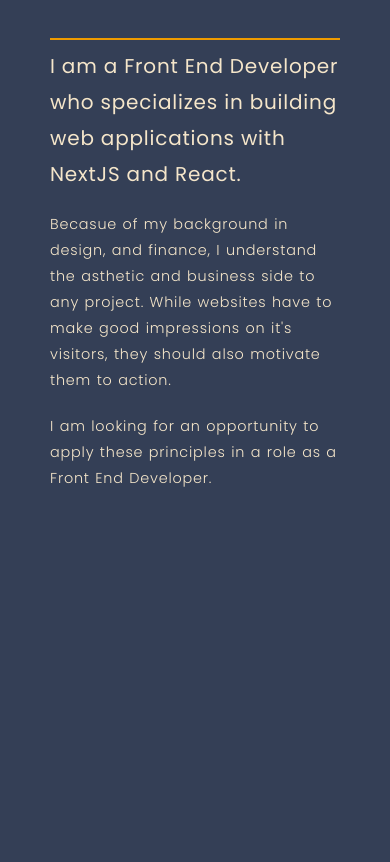
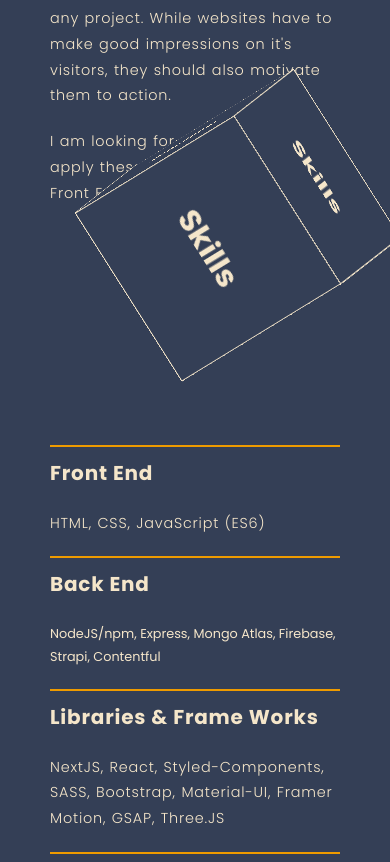
Before and after one commit to ChristianWare/Portland, a Next.js app: page / in a window 390 px wide. Shown: the part 1135-1997 px from the top of the page. Before the commit the page ends 1647 px from the top, so only its background shows below. Built offline with nearby package versions, Linux system fonts and the light colour scheme.

Commit message:
Skills Media Queries

```diff
--- a/pages/index.js
+++ b/pages/index.js
@@ -72,15 +72,15 @@ export default function Home() {
       <Time />
       <Hero />
        <About />
-      {/* <Skills />
-      <SectionHeader>Projects</SectionHeader>
+       <Skills />
+      {/* <SectionHeader>Projects</SectionHeader>
       <div className={styles.projects}>
         {projectData.map((data) => (
           <Projects {...data} />
         ))}
       </div>
       <Contact />
-      <Footer /> */}
+      <Footer />  */}
     </div>
   );
 }
--- a/src/components/Skills.js
+++ b/src/components/Skills.js
@@ -3,30 +3,30 @@ import Cube from "../components/Cubes/Cube";
 
 function Skills() {
   return (
-    <section id='skills' className={styles.aContainer}>
-      <div className={styles.aRight}>
-        <h5 className={styles.aSub} id='frontend'>Front End</h5>
-        <p className={styles.aDescription}>HTML, CSS, JavaScript (ES6)</p>
-        <h5 className={styles.aSub} id='backend'>Back End</h5>
+    <section id='skills' className={styles.sContainer}>
+      <div className={styles.sLeft}>
+        <h5 className={styles.sSub} id='frontend'>Front End</h5>
+        <p className={styles.sDescription}>HTML, CSS, JavaScript (ES6)</p>
+        <h5 className={styles.sSub} id='backend'>Back End</h5>
         <p className={styles.aDescription}>
           NodeJS/npm, Express, Mongo Atlas, Firebase, Strapi, Contentful
         </p>
-        <h5 className={styles.aSub} id='libfram'>Libraries & Frame Works</h5>
-        <p className={styles.aDescription}>
+        <h5 className={styles.sSub} id='libfram'>Libraries & Frame Works</h5>
+        <p className={styles.sDescription}>
           NextJS, React, Styled-Components, SASS, Bootstrap, Material-UI, Framer
           Motion, GSAP, Three.JS
         </p>
-        <h5 className={styles.aSub} id='design'>Design Tools</h5>
+        <h5 className={styles.sSub} id='design'>Design Tools</h5>
         <p className={styles.aDescription}>
           Figma, Balsamiq, Photoshop, Illustrator
         </p>
-        <h5 className={styles.aSub} id='misc'>Miscellaneous</h5>
+        <h5 className={styles.sSub} id='misc'>Miscellaneous</h5>
         <p className={styles.aDescription}>
           VS Code, Atom, Terminal/Command Line, Chrome Developer Tools, Version
           Control(Git), Markdown, Postman, JSON, REST API's, Slack, Zoom
         </p>
       </div>
-      <div className={styles.aLeft}>
+      <div className={styles.sRight}>
         <div className={styles.cubeContainer}>
           <Cube>Skills</Cube>
           <Cube>Skills</Cube>
--- a/styles/About.module.css
+++ b/styles/About.module.css
@@ -1,7 +1,8 @@
 .aContainer {
-    height: 95vh;
+    height: 75vh;
     display: flex;
     justify-content: center;
+    margin-top: -200px;
     background-color: transparent;
 }
 
@@ -57,6 +58,6 @@
 
 @media screen and (max-height: 823px), screen  and (max-width: 320px) {
     .aContainer {
-        margin-top: 200px;
+        margin-top: 230px;
     }
 }
--- a/styles/Hero.module.css
+++ b/styles/Hero.module.css
@@ -7,6 +7,7 @@ margin-top: 10rem;
 background-color: transparent;
 transition: none;
 }
+
 
 
 .heroLeft {
@@ -118,7 +119,7 @@ transition: none;
 
 /* Cube Media Queries */
 
-@media screen and (min-width:1px) and (max-width: 567px) {
+@media screen and (max-width: 567px) {
         .cubeContainer {
             display: none;
         }
--- a/styles/Skills.module.css
+++ b/styles/Skills.module.css
@@ -1,41 +1,39 @@
-.aContainer {
+.sContainer {
     max-height: 85vh;
-    max-width: 100vw;
     display: flex;
     justify-content: space-between;
     background-color: transparent;
     /* margin-bottom: 300px; */
 }
 
-.aLeft {
+.sRight {
     flex: 1;
     display: flex;
+    align-items: center;
     justify-content: flex-start;
 }
 
 .cubeContainer {
-    margin-top: -150px;
-    margin-left: 100px;
+    margin-top: -200px;
+    margin-left: 150px;
     background-color: transparent;
 }
 
-.aRight {
+.sLeft {
     flex: 1;
 }
 
-
-
-.aCard {
+.sCard {
     width: 60%;
     height: 70vh;
 }
 
-.aTitle {
+.sTitle {
     font-weight: 400;
     border-bottom: 1px solid var(--light);
 }
 
-.aSub {
+.sSub {
     margin: 20px 0px;
     font-weight: bold;
     padding-top: 1rem;
@@ -44,11 +42,64 @@
     letter-spacing: .1rem;
 }
 
-
-.aDescription {
+.sDescription {
     font-size: 1.8rem;
     font-weight: 300;
     margin-bottom: 20px;
     letter-spacing: .1rem;
     word-spacing: .1rem;
 }
+
+
+@media screen and (max-width: 768px) {
+    .sContainer {
+        flex-direction: column-reverse;
+        margin-top: 300px;
+    }
+
+    .sLeft {
+        margin-top: 250px;
+    }
+
+    .sRight {
+        position: relative;
+        right: 50px;
+        top: 50px;
+    }
+
+    .cubeContainer {
+          display: block;
+          margin-left: auto;
+          margin-right: auto;
+          width: 5%;
+    }
+
+}
+
+@media screen and (max-height: 823px),
+screen and (max-width: 320px) {
+    .sContainer {
+        margin-top: 800px;
+    }
+
+     .sRight {
+         position: relative;
+         right: 120px;
+     }
+
+     .sSub, .aDescription {
+         text-align: left;
+     }
+}
+
+@media screen and (max-height: 568px),
+screen and (max-width: 320px) {
+    .sContainer {
+        margin-top: 1000px;
+    }
+
+     .sRight {
+         position: relative;
+         right: 130px;
+     }
+}
```
